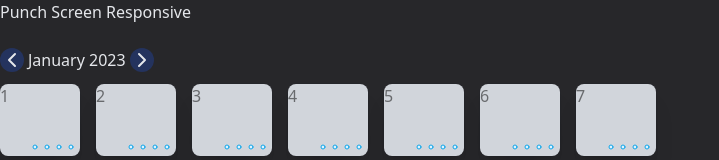
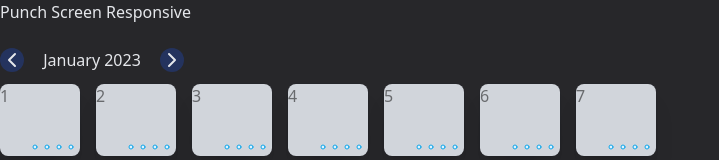
Before and after one commit to matheusrotta7/punchyjs, a Next.js app: page /punchscreenResponsive in a window 1280 px wide. Shown: the top 160 px of the page, without its empty margins (0-719 px from the left). Built offline with nearby package versions, Linux system fonts and the light colour scheme.

Commit message:
add month year dynamically in punchscreen page

```diff
--- /dev/null
+++ b/src/app/components/MonthYearHeader.jsx
@@ -0,0 +1,10 @@
+import dateUtils from "../utils/DateUtils";
+
+
+
+export default function MonthYearHeader (props) {
+    console.log("Inside MonthYear month: " + props.month)
+    return (
+        <h2 className="w-32 text-center">{dateUtils.getMonthName(props.month)}  {props.year} </h2>
+    )
+}
--- a/src/app/punchscreenResponsive/page.jsx
+++ b/src/app/punchscreenResponsive/page.jsx
@@ -1,17 +1,59 @@
+'use client';
+
 import { ChevronLeft, ChevronRight } from "lucide-react";
 import DateBox from "../components/DateBox";
 import dateUtils from "../utils/DateUtils";
+import MonthYearHeader from "../components/MonthYearHeader";
+import { useState } from "react";
 
 
 
 
+
+
+
+
+
+
+export default function punchScreenResponsive() {
+
+
+    // var curMonth = 0
+    // var curYear = 2023
+
+    const [curMonth, updateCurMonth] = useState(0)
+    const [curYear, updateCurYear] = useState(2023)
+
+    function goBackOneMonth() {
+        console.log(curMonth)
+        console.log(curYear)
+        const auxMonth = curMonth - 1;
+        if (auxMonth === -1) {
+            updateCurYear(curYear-1)
+            updateCurMonth(11)
+        } else {
+            updateCurMonth(auxMonth)
+        }
+    }
+
+    function goForwardOneMonth() {
+        console.log(curMonth)
+        console.log(curYear)
+        const auxMonth = curMonth + 1;
+        if (auxMonth === 12) {
+            updateCurYear(curYear+1)
+            updateCurMonth(0)
+        } else {
+            updateCurMonth(auxMonth)
+        }
+    }
 
     function arrayOfDateBoxes() {
 
         console.log("Hello")
 
         var result = []
-    const lastDay = dateUtils.getLastDayForAMonthYear(6, 2023);
+        const lastDay = dateUtils.getLastDayForAMonthYear(curMonth, curYear);
         console.log("lastDay: " + lastDay)
         for (let i = 1; i<=lastDay; i++) {
             result.push(<DateBox
@@ -23,22 +65,24 @@ function arrayOfDateBoxes() {
         return result;
     }
 
-export default function punchScreenResponsive() {
-
-    var curMonth = 0
-    var curYear = 2023
-
     return (
 
         <>
             <h1 className="text-gray-200">Punch Screen Responsive</h1>
             <div className="text-gray-200 mt-6">
                 <div className="flex mb-3 ">
-                    <button className="rounded-full bg-blue-700/30 mr-1">
+                    <button className="rounded-full bg-blue-700/30 mr-1"
+                            onClick={goBackOneMonth}
+                            >
                         <ChevronLeft/>
                     </button>
-                    <h2 className="">{dateUtils.getMonthName(curMonth)}  {curYear} </h2>
-                    <button className="rounded-full bg-blue-700/30 ml-1">
+                    <MonthYearHeader
+                        month={curMonth}
+                        year={curYear}
+                        />
+                    <button className="rounded-full bg-blue-700/30 ml-1"
+                            onClick={goForwardOneMonth}
+                            >
                         <ChevronRight/>
                     </button>
 
```
Lines whose indentation alone changed are shown as unchanged.
